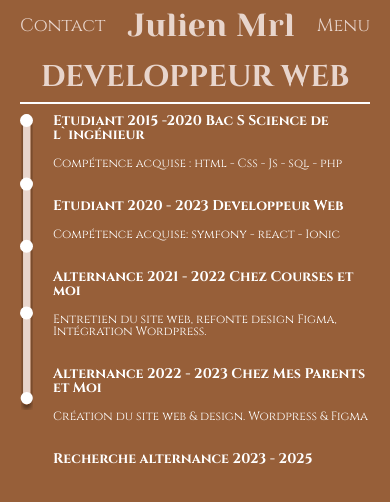
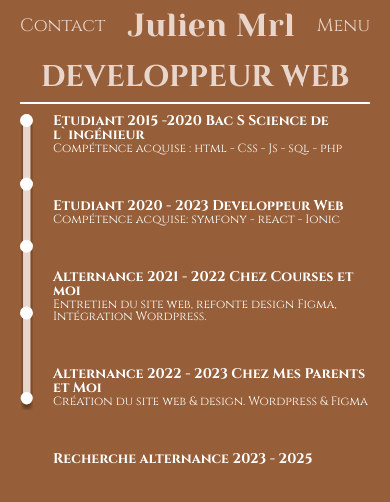
Before and after one commit to JulienMorel76350/Julien.Mrl, a Next.js app: page / in a window 390 px wide. Shown: the top 502 px of the page. Built offline with nearby package versions, Linux system fonts and the light colour scheme.

Commit message:
📱 responsive index

```diff
--- a/src/pages/index.tsx
+++ b/src/pages/index.tsx
@@ -57,11 +57,10 @@ const Content = styled.div`
   flex-direction: column;
   padding-left: 20px;
   max-width: 750px;
-  gap: 30px;
+  gap: 45px;
   div {
     display: flex;
     flex-direction: column;
-    gap: 15px;
   }
 `
 const ContentTitle = styled.h3`
```
